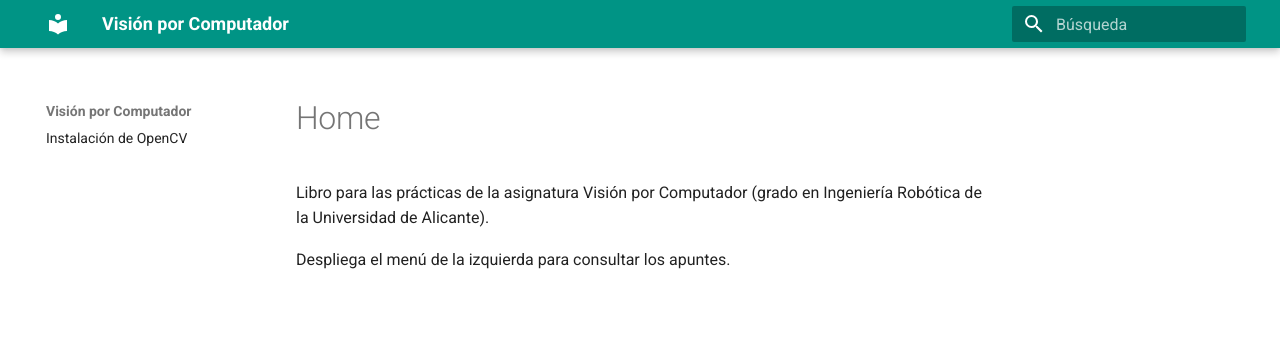
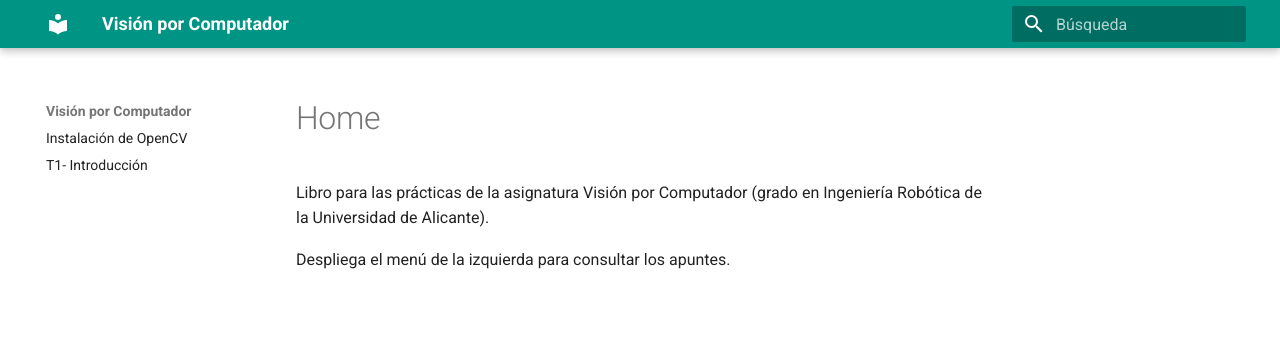
Before and after one commit to pertusa/VisionPorComputador, an MkDocs documentation site: the page built from docs/index.md, in a window 1280 px wide. Shown: the top 349 px of the page. Built offline with MkDocs 1.6.1 and Material for MkDocs 9.7.7, drawn with Linux system fonts in a browser that asks for light colours.

Commit message:
intro updated

```diff
--- a/mkdocs.yml
+++ b/mkdocs.yml
@@ -3,7 +3,7 @@ use_directory_urls: false
 
 nav:
 - Instalación de OpenCV : 'install.md'
-#- T1- Introducción : 'intro.md'
+- T1- Introducción : 'intro.md'
 #- T2- Imagen digital y vídeo : 'imagenvideo.md'
 #- T3- Transformaciones : 'transformaciones.md'
 #- T4- Detección : 'deteccion.md'
```
